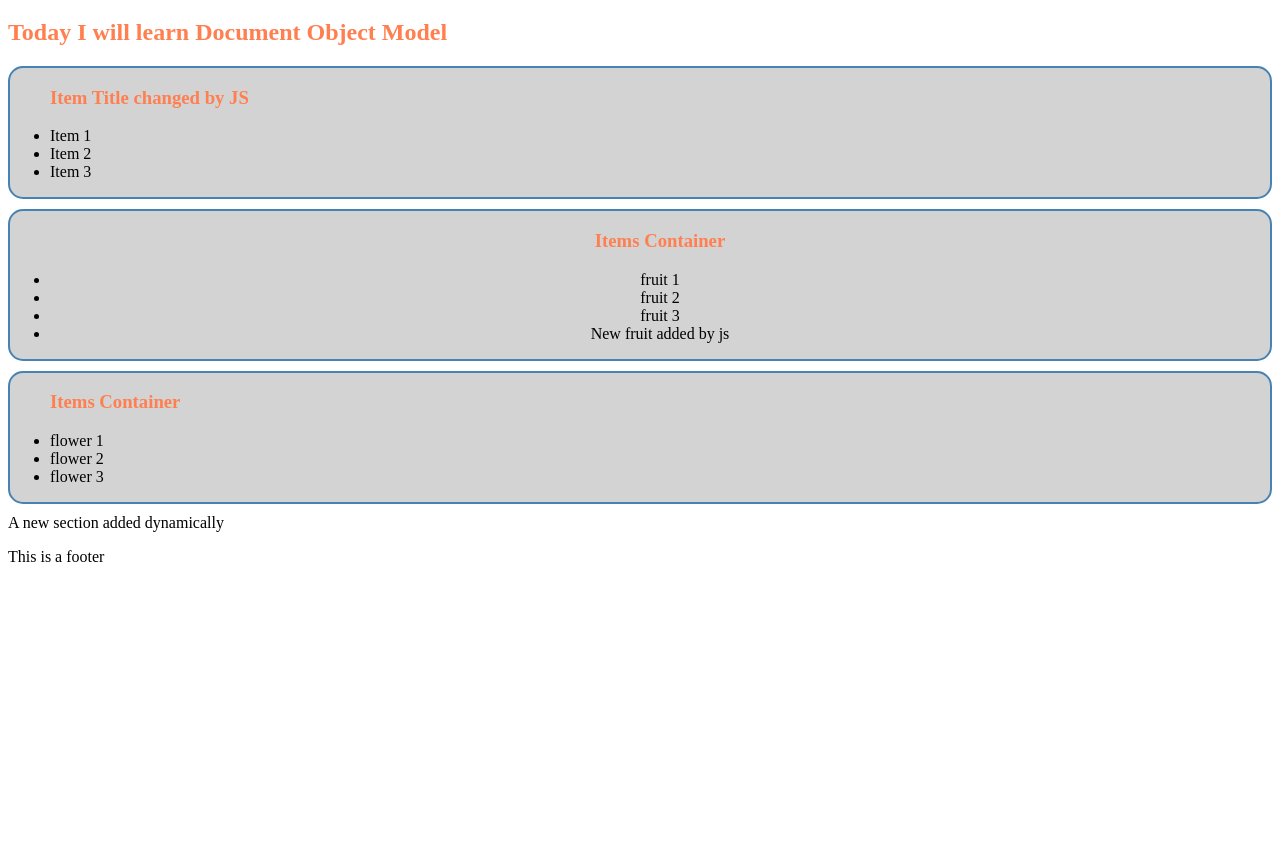
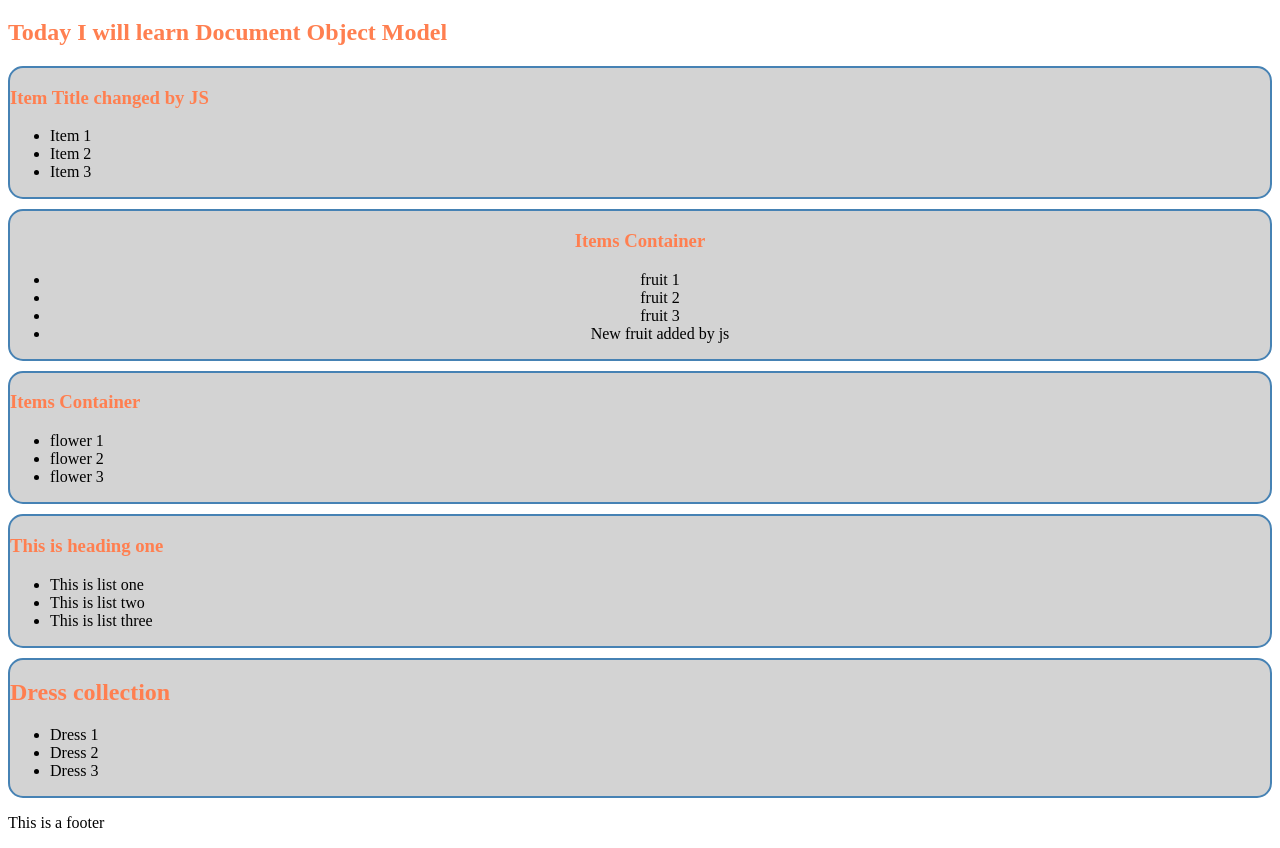
Before and after one commit to mashuk-tamim/m24-DOM, a plain HTML site: page index.html in a window 1280 px wide. Shown: the part 61-909 px from the top of the page. Before the commit the page ends 800 px from the top, so only its background shows below. Drawn offline with Linux system fonts and the light colour scheme.

Commit message:
new section added using append

```diff
--- a/index.html
+++ b/index.html
@@ -15,24 +15,24 @@
     <main id="main-container">
         <h2>Today I will learn Document Object Model</h2>
         <section>
+            <h3 id="item-title">Items Container</h3>
             <ul class="items-container">
-            <h3 id="item-title">Items Container</h3>
                 <li>Item 1</li>
                 <li>Item 2</li>
                 <li>Item 3</li>
             </ul>
         </section>
         <section id="fruits-container">
+            <h3 id="fruit-title">Items Container</h3>
             <ul id="fruits-list">
-            <h3 id="fruit-title">Items Container</h3>
                 <li class="fruit-items">fruit 1</li>
                 <li class="fruit-items">fruit 2</li>
                 <li class="fruit-items">fruit 3</li>
             </ul>
         </section>
         <section>
+            <h3 id="flower-title">Items Container</h3>
             <ul class="flowers-container">
-            <h3 id="flower-title">Items Container</h3>
                 <li>flower 1</li>
                 <li>flower 2</li>
                 <li>flower 3</li>
@@ -44,11 +44,11 @@
     </footer>
 
     <script src="js/dom.js"></script>
+    <script src="js/append.js"></script>
     <script src="js/styleInJS.js"></script>
-    <script src="js/append.js"></script>
     <script>
         const itemTitle = document.getElementById('item-title');
-        itemTitle.innerText='Item Title changed by JS'
+        itemTitle.innerText = 'Item Title changed by JS'
 
         const itemsContainer = document.getElementsByClassName('items-container');
         // console.log(itemsContainer);
--- a/js/append.js
+++ b/js/append.js
@@ -14,5 +14,40 @@ fruitList.appendChild(li);
 
 const mainContainer= document.getElementById('main-container');
 const section = document.createElement('section');
-section.innerText='A new section added dynamically';
+
+const h3= document.createElement('h3');
+h3.innerText='This is heading one';
+section.appendChild(h3);
+
+const ul= document.createElement('ul');
+section.appendChild(ul);
+
+const li1= document.createElement('li');
+li1.innerText='This is list one';
+ul.appendChild(li1);
+
+const li2= document.createElement('li');
+li2.innerText='This is list two';
+ul.appendChild(li2);
+
+const li3= document.createElement('li');
+li3.innerText='This is list three';
+ul.appendChild(li3);
+
+section.appendChild(ul);
 mainContainer.appendChild(section);
+
+
+//new section
+
+const sectionDress = document.createElement('section');
+
+sectionDress.innerHTML=`
+<h1>Dress collection</h1>
+<ul>
+    <li>Dress 1</li>
+    <li>Dress 2</li>
+    <li>Dress 3</li>
+`
+
+mainContainer.appendChild(sectionDress);
```
Lines whose indentation alone changed are shown as unchanged.
